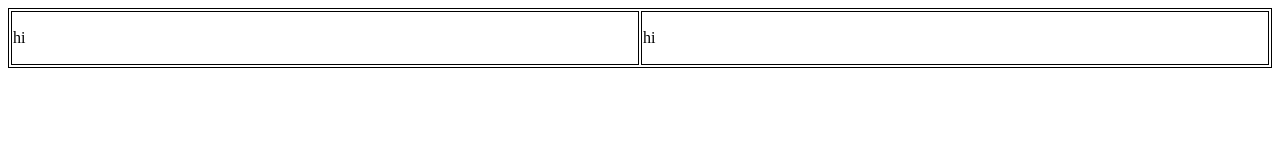
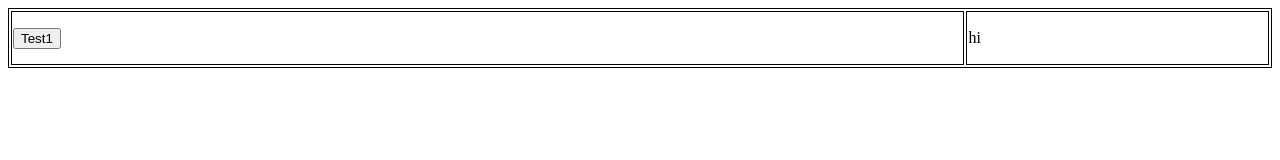
Before and after one commit to scottaus/Personal, a plain HTML site: page SoundBoard/index.htm in a window 1280 px wide. Drawn offline with Linux system fonts and the light colour scheme.

Commit message:
Update index.htm

```diff
--- a/SoundBoard/index.htm
+++ b/SoundBoard/index.htm
@@ -10,7 +10,7 @@
        <table>
            <tr>
                <td>
-                   <p>hi</p>
+                   <button>Test1</button>
                </td>
                <td>
                     <p>hi</p>
```
